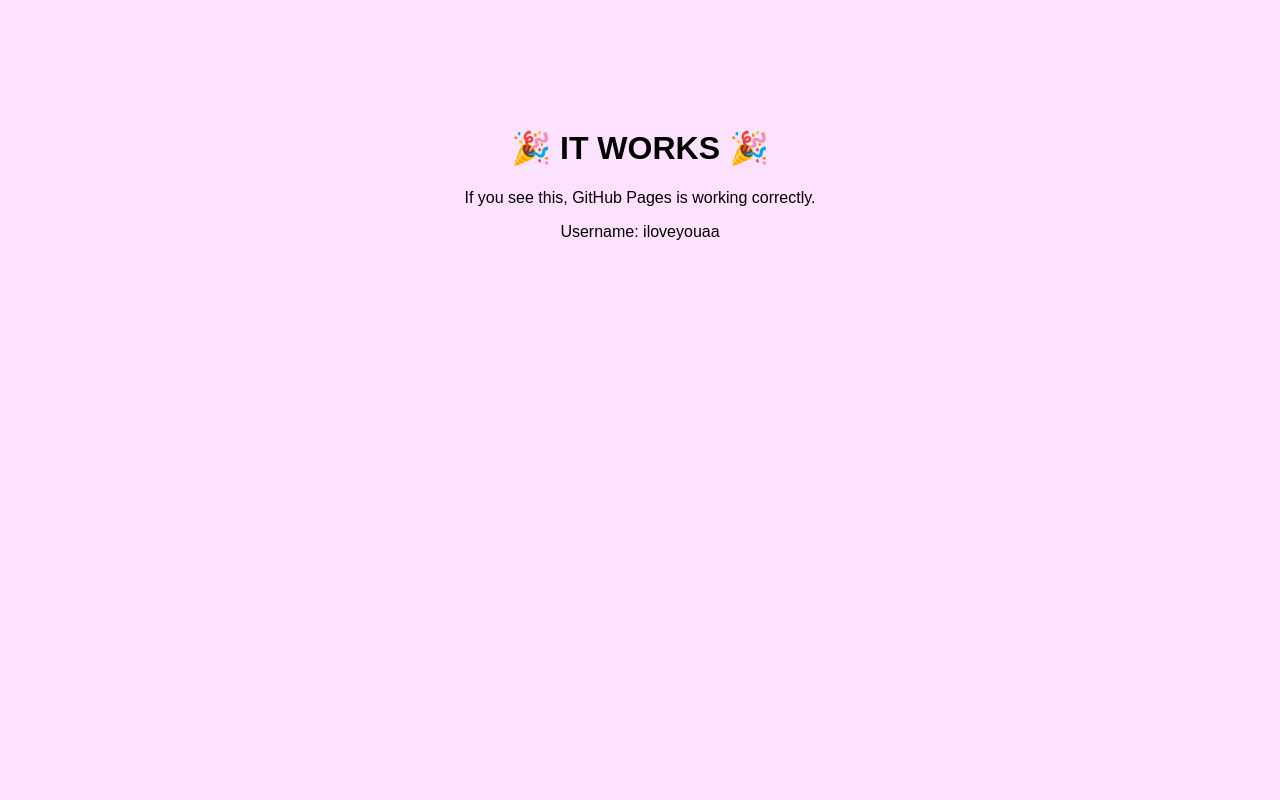
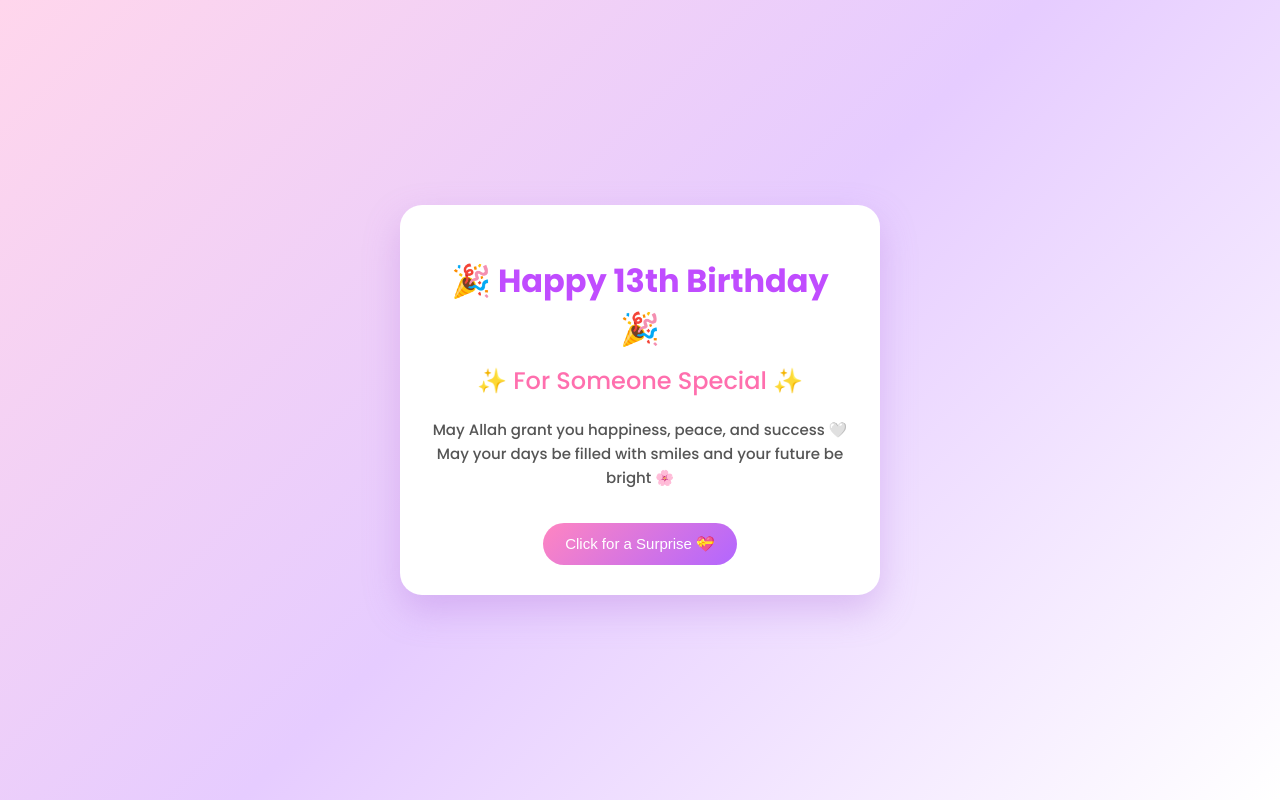
Before and after one commit to iloveyouaa/iloveyouaa.github.io, a plain HTML site: page index.html in a window 1280 px wide. Drawn offline with Linux system fonts and the light colour scheme.

Commit message:
Change title and add birthday card layout
Updated the title and added a birthday-themed card with a surprise button.

```diff
--- a/index.html
+++ b/index.html
@@ -2,11 +2,99 @@
 <html lang="en">
 <head>
   <meta charset="UTF-8">
-  <title>GitHub Pages Test</title>
+  <title>Happy Birthday 🎀</title>
+  <meta name="viewport" content="width=device-width, initial-scale=1.0">
+  <link href="https://fonts.googleapis.com/css2?family=Poppins:wght@300;500;700&display=swap" rel="stylesheet">
+  <style>
+    body {
+      margin: 0;
+      height: 100vh;
+      font-family: 'Poppins', sans-serif;
+      background: linear-gradient(135deg, #ffd6ec, #e6ccff, #ffffff);
+      display: flex;
+      align-items: center;
+      justify-content: center;
+    }
+
+    .card {
+      background: white;
+      padding: 30px;
+      max-width: 420px;
+      width: 90%;
+      border-radius: 22px;
+      text-align: center;
+      box-shadow: 0 15px 35px rgba(180, 120, 220, 0.35);
+      animation: fadeIn 1.2s ease;
+    }
+
+    h1 {
+      color: #c04cff;
+      margin-bottom: 10px;
+    }
+
+    h2 {
+      color: #ff6fae;
+      font-weight: 500;
+      margin-top: 0;
+    }
+
+    p {
+      color: #555;
+      font-size: 15px;
+      line-height: 1.6;
+    }
+
+    button {
+      margin-top: 18px;
+      background: linear-gradient(135deg, #ff85c1, #b266ff);
+      border: none;
+      color: white;
+      padding: 12px 22px;
+      border-radius: 30px;
+      font-size: 15px;
+      cursor: pointer;
+    }
+
+    button:hover {
+      opacity: 0.9;
+    }
+
+    .hidden {
+      display: none;
+      margin-top: 20px;
+      font-size: 16px;
+      color: #8a2be2;
+    }
+
+    @keyframes fadeIn {
+      from { opacity: 0; transform: scale(0.95); }
+      to { opacity: 1; transform: scale(1); }
+    }
+  </style>
 </head>
-<body style="background:#fde2ff; text-align:center; font-family:Arial; padding-top:100px;">
-  <h1>🎉 IT WORKS 🎉</h1>
-  <p>If you see this, GitHub Pages is working correctly.</p>
-  <p>Username: iloveyouaa</p>
+<body>
+
+  <div class="card">
+    <h1>🎉 Happy 13th Birthday 🎉</h1>
+    <h2>✨ For Someone Special ✨</h2>
+
+    <p>
+      May Allah grant you happiness, peace, and success 🤍
+      May your days be filled with smiles and your future be bright 🌸
+    </p>
+
+    <button onclick="showSurprise()">Click for a Surprise 💝</button>
+
+    <div id="surprise" class="hidden">
+      💜🎂 You are truly appreciated. Have the best birthday ever 🎂💜
+    </div>
+  </div>
+
+  <script>
+    function showSurprise() {
+      document.getElementById("surprise").style.display = "block";
+    }
+  </script>
+
 </body>
 </html>
```
